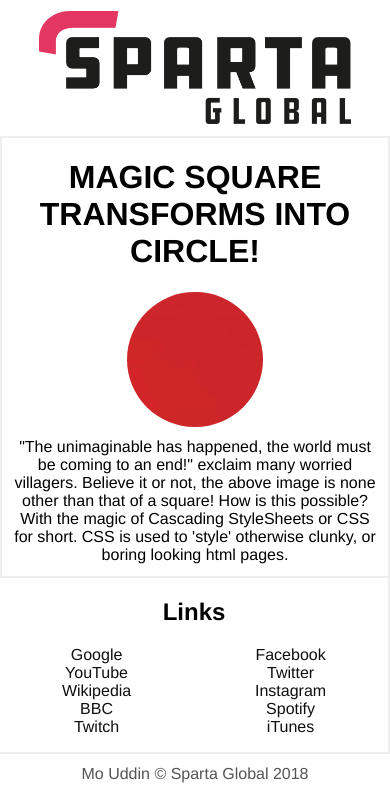
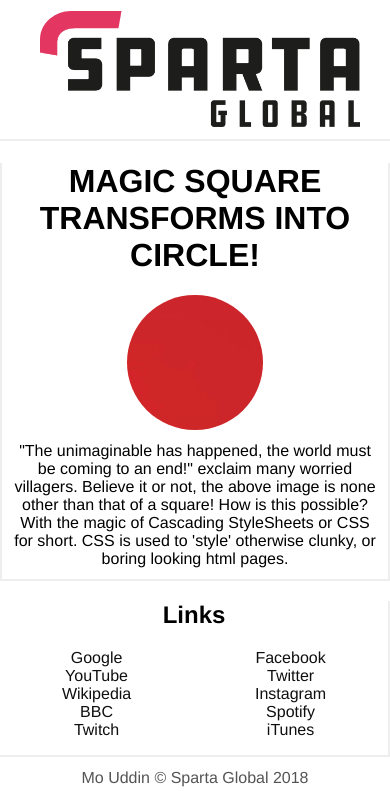
Before and after one commit to MoRUddin/sparta-global-mini-portfolio, a plain HTML site: page index.html in a window 390 px wide. Shown: the part 53-844 px from the top of the page. Drawn offline with Linux system fonts and the light colour scheme.

Commit message:
minimum screensize set, index.html cleaned up

```diff
--- a/css/style.css
+++ b/css/style.css
@@ -66,7 +66,6 @@ ul{
   padding: 15%;
   padding-top: 0;
   padding-bottom: 0;
-  max-width: 1920px;
 }
 
 .left-container{
@@ -130,6 +129,7 @@ footer{
     flex-direction: column;
     padding: 0;
     max-width: 796px;
+    min-width: 400px;
   }
   .left-container{
     flex: 1;
@@ -149,6 +149,9 @@ footer{
   .circle-image img{
     width: 35%;
   }
+  .banner{
+    min-width: 400px;
+  }
   .banner img{
     width: 80%;
   }
--- a/index.html
+++ b/index.html
@@ -5,6 +5,10 @@
     <meta charset="utf-8">
     <title>Mo Uddin Portfolio</title>
     <link rel="stylesheet" href="./css/style.css">
+  </head>
+
+  <body>
+
     <div class="navbar">
       <a href="index.html"><img src="./img/sparta-logo.jpg" alt="Logo could not be loaded."></a>
       <nav>
@@ -17,10 +21,7 @@
     <div class="banner">
       <img src="./img/sg-banner.png" alt="Banner could not be loaded.">
     </div>
-  </head>
-
-  <body>
-    <div class="container">
+    <div class="container-fluid">
 
       <div class="left-container">
         <div class="header">
```
Also changed, not shown: 1 other file.
